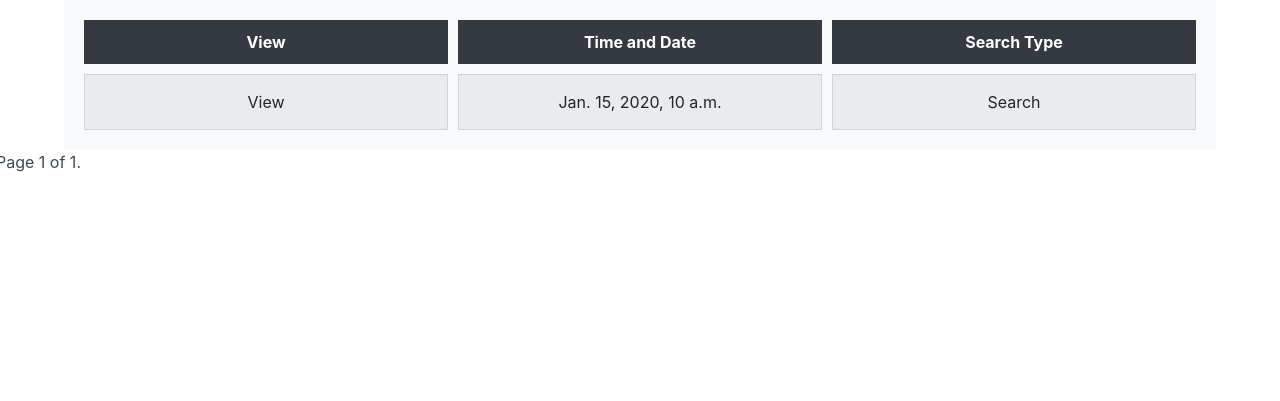
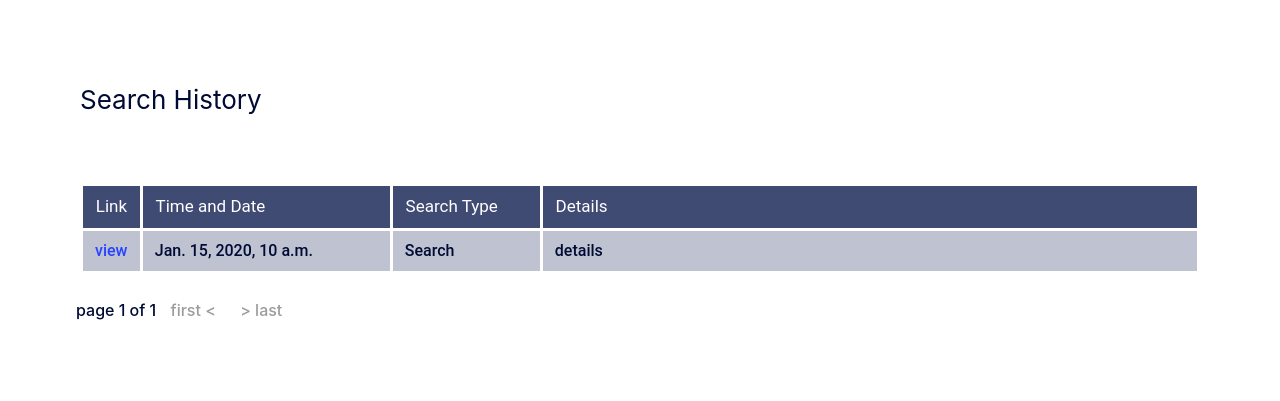
Before and after one commit to 88potatoes/wrt2, a Django app: page /history in a window 1280 px wide. Shown: the part 54-455 px from the top of the page. Run offline with Django 5.2, Linux system fonts and the light colour scheme; a user stored in the database is signed in; tables that the repository leaves empty hold one stand-in row (values such as "Sample post").

Commit message:
continued and started on search history page

```diff
--- a/static/css/search.css
+++ b/static/css/search.css
@@ -305,36 +305,26 @@ h3 {
     }
 }
 
-.table.is-fullwidth{
+.table.is-bordered.is-fullwidth.is-hoverable {
     font-family: 'Roboto', sans-serif;
     font-weight: 200;
     width: 100%;
-    word-break: break-all;
+    border: 3px;
 }
 
 .table tr {
     border: 3px solid #FFFFFF;
-    word-wrap: break-word;
 }
 
-.table th {
+.table.is-bordered.is-fullwidth.is-hoverable th {
     border: 3px solid #FFFFFF;
-    word-wrap: break-word;
+    font-weight: 400;
+    font-size: 17px;
 }
 
-.table thead tr:first-child th {
+.table thead tr th {
     background-color: #404B74;
     color: #FFFFFF;
-    font-weight: 500;
-    word-wrap: break-word;
-    border: 3px solid #FFFFFF;
-}
-
-.table thead tr.urlRange th {
-    background-color: #8087A2;
-    color: #FFFFFF;
-    font-weight: 500;
-    word-wrap: break-word;
     border: 3px solid #FFFFFF;
 }
 
@@ -345,12 +335,15 @@ h3 {
     /* font-size: ; */
 }
 
-.table tbody td {
+.table td {
     background-color: #BFC3D1;
     color: #000B34;
     font-weight: 500;
     border: 3px solid #FFFFFF;
-    word-wrap: break-word;
+}
+
+.table td a {
+    word-break: break-all;
 }
 
 .table.is-bordered td {
--- a/templates/wrt/history.html
+++ b/templates/wrt/history.html
@@ -7,87 +7,129 @@
     <link rel="stylesheet" href="{% static 'css/search.css' %}">
     <link rel="stylesheet" href="https://cdnjs.cloudflare.com/ajax/libs/font-awesome/6.0.0-beta3/css/all.min.css"> <!-- probably don't need to load in all the icons -->
     <style>
-        .container {
-            display: grid;
-            grid-template-columns: repeat(3, 1fr); /* Two equal columns */
-            gap: 10px; /* Spacing between cells */
-            padding: 20px; /* Container padding */
-            background-color: #f8f9fa; /* Background color */
+
+        .tab-content {
+            height: -webkit-fill-available;
+            background-color: white;
+            flex: 1;
         }
 
-        .header {
-            font-weight: bold;
-            background-color: #343a40; /* Dark background for header */
-            color: white; /* White text */
-            padding: 10px; /* Padding for header */
-            text-align: center; /* Center align text */
+        .table.is-bordered.is-fullwidth.is-hoverable {
+            font-family: 'Roboto', sans-serif;
+            font-weight: 200;
+            width: 100%;
+            border: 3px;
         }
 
-        .row {
-            display: contents; /* Use contents to keep grid layout */
+        .table.is-bordered.is-fullwidth.is-hoverable th {
+            border: 3px solid #FFFFFF;
+            font-weight: 400;
+            font-size: 17px;
         }
 
-        .cell {
-            background-color: #e9ecef; /* Light background for cells */
-            padding: 15px; /* Padding for cells */
-            text-align: center; /* Center align text */
-            border: 1px solid #ced4da; /* Border around cells */
-            text-decoration: none; /* Remove link underline */
-            color: #212529; /* Text color */
+        .table thead tr th {
+            background-color: #404B74;
         }
 
-        .cell:hover {
-            background-color: #adb5bd; /* Change background on hover */
+        .table tbody tr td {
+            background-color: #BFC3D1;
+            color: #000B34;
+            font-weight: 500;
+            border: 3px solid #FFFFFF;
         }
 
-        .search_terms {
-            background-color: #f8f9fa;
-            padding: 15px;
-            display: flex;
-            flex-direction: column;
+        .table.is-bordered.is-fullwidth.is-hoverable tbody tr:hover td {
+            background-color: #8087A2;
+            color: #FFFFFF;
         }
 
-        .search_terms_list {
-            list-style-type: disc;
-            padding-left: 20px;
+        .inactive {
+            color: #9C9C9C;
         }
+
+        .active {
+            color: #000B34;
+        }
+
+        .current {
+            color: #000B34;
+        }
+
+        .pagination-left {
+            margin-right: 10px; /* Adjust the value as needed */
+        }
+
+        .pagination-right {
+            margin-left: 10px; /* Adjust the value as needed */
+        }
+
+        .step-links {
+            font-size: 16px;
+            font-weight: 450;
+        }
+
     </style>
 {% endblock %}
 
 {% block content %}
     {% include "partials/navbar.html" %}
+    <div class="tab-content">
+        <h2 class="tab-title">Search History</h2>
+        <div class="columns-is-centered">
 
-    <ul class="container">
-        <div class="header">View</div>
-        <div class="header">Time and Date</div>
-        <div class="header">Search Type</div>
+            <table class="table is-bordered is-fullwidth is-hoverable">
+                <thead>
+                    <tr>
+                        <th class="is-narrow">Link</th>
+                        <th style="width: 250px;">Time and Date</th>
+                        <th style="width: 150px;">Search Type</th>
+                        <th>Details</th>
+                    </tr>
+                </thead>
+                <tbody>
                     {% for query in queries %}
-            <div class="row">
-                <a href="{% url 'query_results' query.id %}"><div class="cell">View</div></a>
-                <div class="cell">{{query.created_at}}</div>
-                <div class="cell">{{query.type}}</div>
-            </div> <!-- TODO Customize this -->
+                        <tr>
+                            <td><a href="{% url 'query_results' query.id %}">view</a></td>
+                            <td>{{query.created_at}}</td>
+                            <td>{{query.type}}</td>
+                            <td>details</td>
+                        </tr>
                     {% empty %}
-            <li>No Queries Found</li>
+                        <h3>No Queries Found</h3>
                     {% endfor %}
-    </ul>
+                </tbody>
+            </table>
+
 
             <!-- Pagination controls -->
-    <div class="pagination">
+            <nav class="pagination">
                 <span class="step-links">
+                    <span class="current">
+                        page {{ queries.number }} of {{ queries.paginator.num_pages }}
+                    </span>
+
                     {% if queries.has_previous %}
-                <a href="?page=1">&laquo; first</a>
-                <a href="?page={{ queries.previous_page_number }}">previous</a>
+                        <a class="active pagination-right" href="?page=1">first</a>
+                        <a class="active pagination-left" href="?page={{ queries.previous_page_number }}">&lt;</a>
+                    {% else %}
+                        <span class="inactive pagination-right">first</span>
+                        <span class="inactive pagination-left">&lt;</span>
                     {% endif %}
 
-            <span class="current">
-                Page {{ queries.number }} of {{ queries.paginator.num_pages }}.
-            </span>
 
                     {% if queries.has_next %}
-                <a href="?page={{ queries.next_page_number }}">next</a>
-                <a href="?page={{ queries.paginator.num_pages }}">last &raquo;</a>
+                        <a class="active pagination-right" href="?page={{ queries.next_page_number }}">&gt;</a>
+                        <a class="active" href="?page={{ queries.paginator.num_pages }}">last</a>
+                    {% else %}
+                        <span class="inactive pagination-right">&gt;</span>
+                        <span class="inactive">last</span>
                     {% endif %}
                 </span>
+            </nav>
+
         </div>
+    </div>
+
+
+
 {% endblock %}
--- a/templates/wrt/search.html
+++ b/templates/wrt/search.html
@@ -152,9 +152,6 @@
                             <th>Matched String</th>
                             <th>Page URL</th>
                         </tr>
-                        <tr class="urlRange">
-                            <th colspan="2">Results for Website Range "${startingLinks[0]}"</th>
-                        </tr>
                     </thead>
                 `;
 
```
Lines whose indentation alone changed are shown as unchanged.
